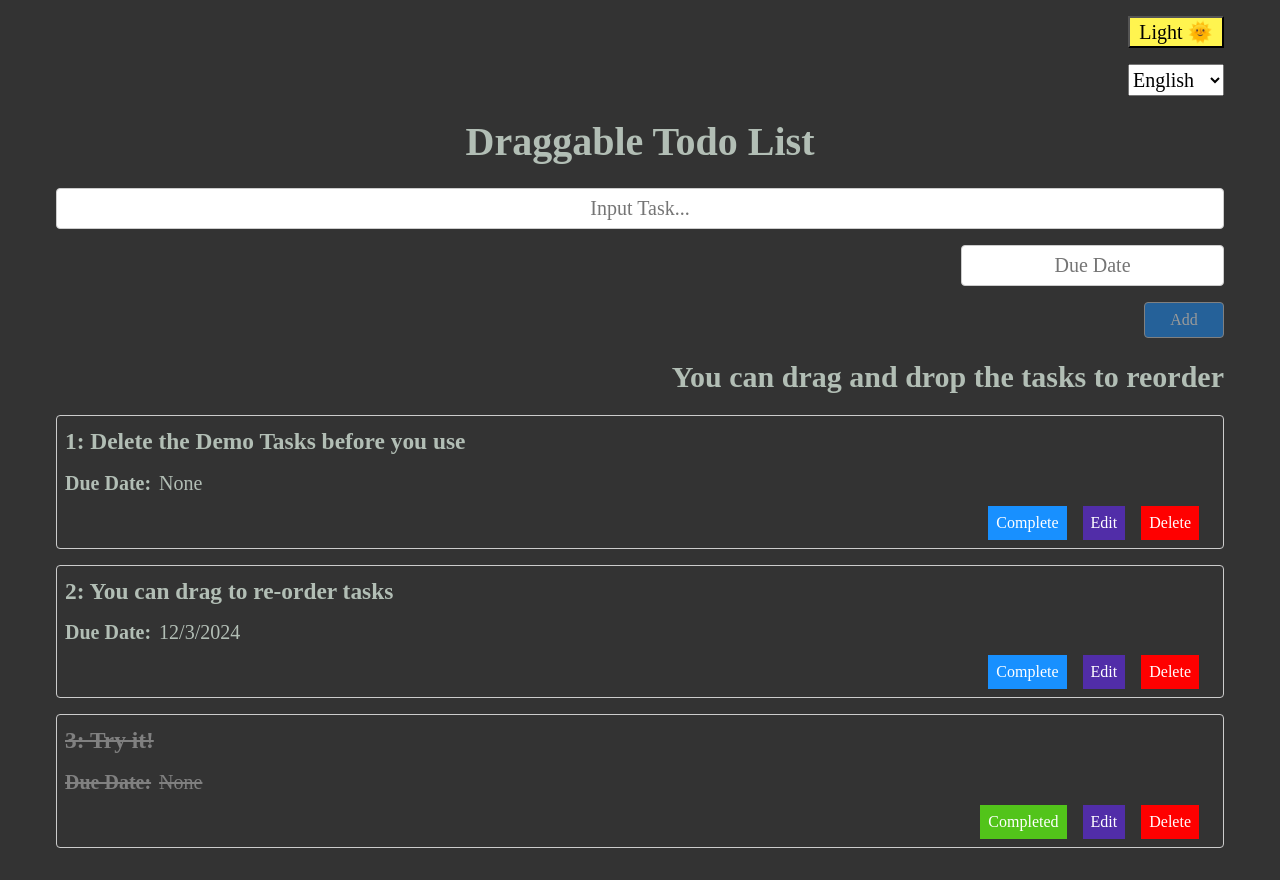
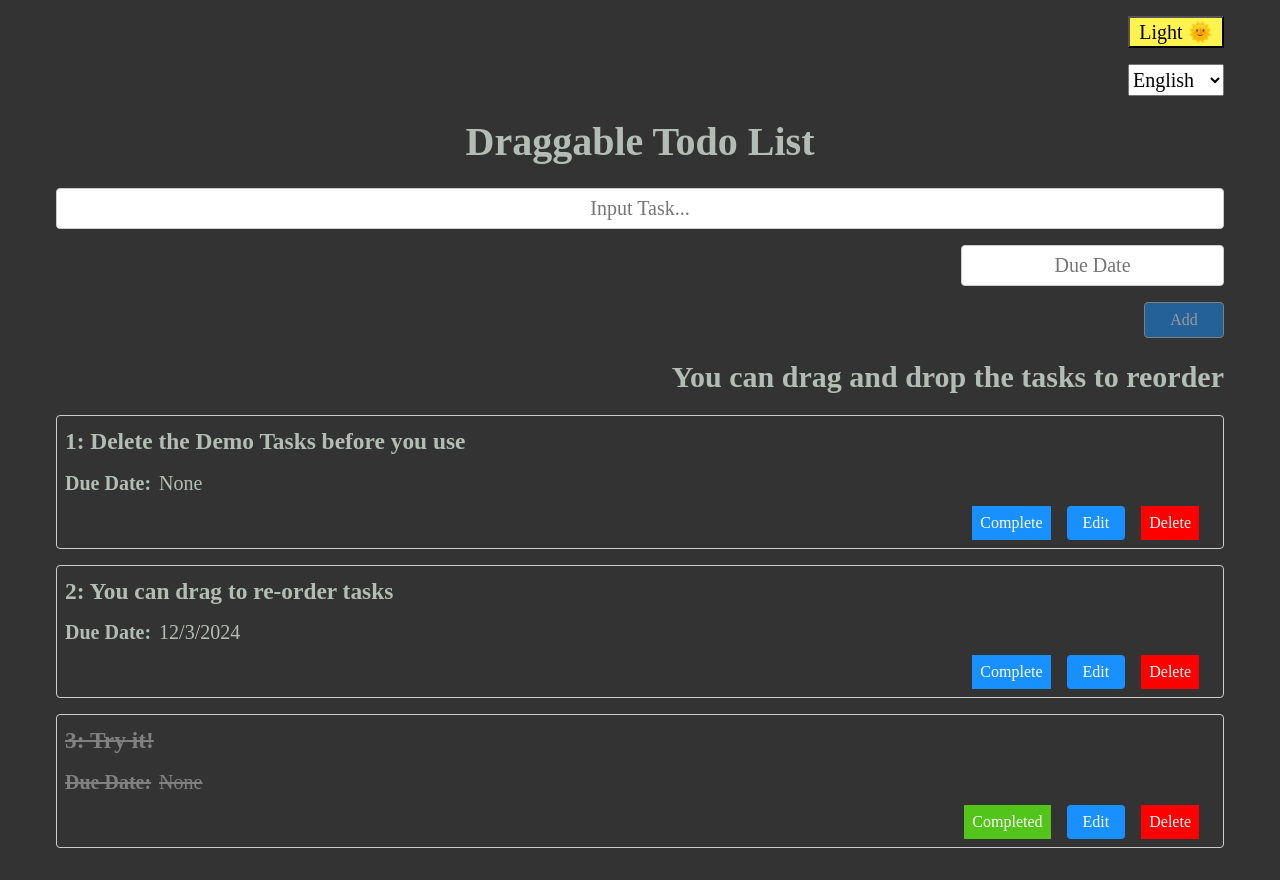
Before and after one commit to john-data-chen/ts-react-drag-and-drop-starter-kit, a React (Vite) app: page / in a window 1280 px wide. Built offline with nearby package versions, Linux system fonts and the light colour scheme.

Commit message:
Refactor Edit buttons CSS

```diff
--- a/src/component/EditTodoForm.tsx
+++ b/src/component/EditTodoForm.tsx
@@ -50,7 +50,7 @@ const EditTodoForm = ({ todo, editTodo, closeEditForm }: EditFormProps) => {
       />
       <div className="editTaskButtonWrapper">
         <motion.button
-          className="saveEditButton"
+          className="editTaskButton"
           onClick={handleSubmit}
           disabled={!text.trim()}
           whileHover={text.trim() ? { scale: 1.2 } : { scale: 1 }}
@@ -59,7 +59,7 @@ const EditTodoForm = ({ todo, editTodo, closeEditForm }: EditFormProps) => {
           {t("edit-todo-form.save-button")}
         </motion.button>
         <motion.button
-          className="cancelButton"
+          className="editTaskButton cancelButton"
           onClick={closeEditForm}
           whileHover={{ scale: 1.1 }}
           whileTap={{ scale: 0.9 }}
--- a/src/theme/ThemeSets.ts
+++ b/src/theme/ThemeSets.ts
@@ -246,7 +246,7 @@ export const GlobalStyles = createGlobalStyle`
     margin-top: 1rem;
   }
 
-  .saveEditButton {
+  .editTaskButton {
     background-color: #1890ff;
     margin-right: 1rem;
     color: white;
@@ -265,13 +265,9 @@ export const GlobalStyles = createGlobalStyle`
   }
 
   .cancelButton {
+    @extend .editTaskButton;
+    margin-right: 0;
     background-color: red;
-    color: white;
-    border: none;
-    padding: 0.5rem 1rem;
-    border-radius: 4px;
-    cursor: pointer;
-
     &:hover {
       background-color: #ff7875;
     }
```
